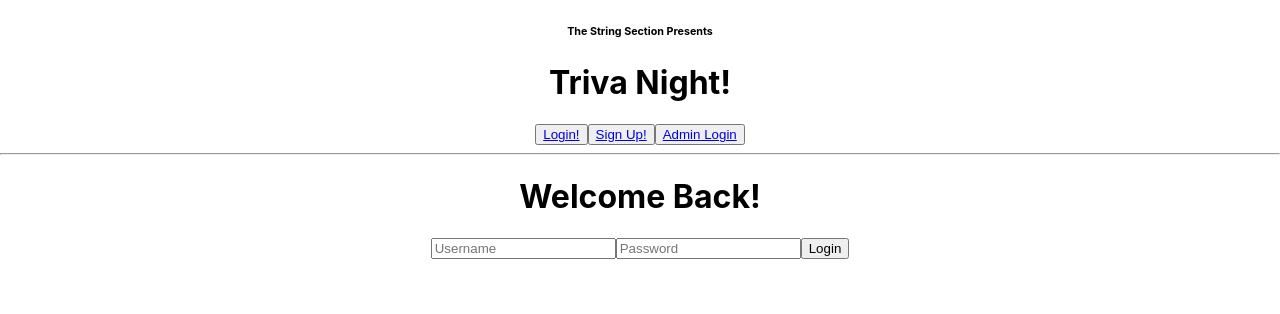
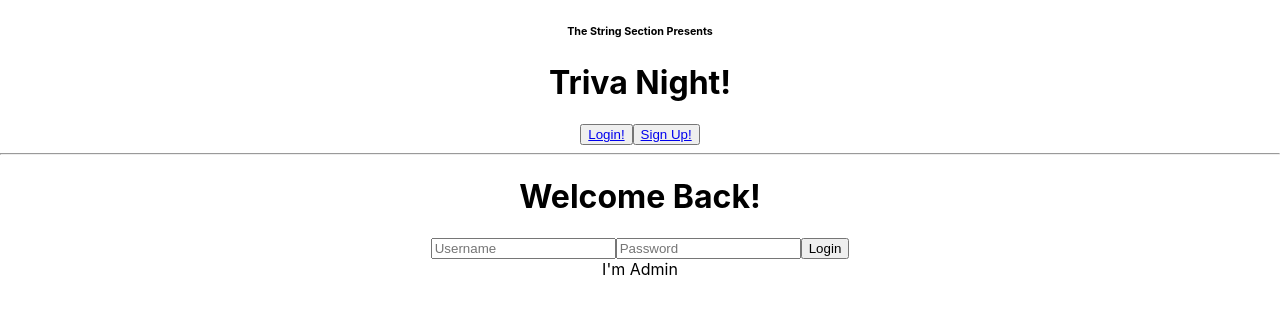
Before and after one commit to alicol/gn-client, a React (Create React App) app: page /UserLogin in a window 1280 px wide. Shown: the top 314 px of the page. Built offline with nearby package versions, Linux system fonts and the light colour scheme.

Commit message:
continued to implement admin

```diff
--- a/src/Auth/Auth.tsx
+++ b/src/Auth/Auth.tsx
@@ -7,7 +7,7 @@ import {
 } from 'react-router-dom';
 import UserLogin from './UserLogin';
 import UserSignup from './UserSignup';
-import AdminLogin from './AdminLogin';
+
 
 export interface AuthProps {
 
@@ -22,12 +22,10 @@ const Auth: React.SFC<AuthProps> = () => {
                 <div>
                     <button><Link to="/UserLogin">Login!</Link></button>
                     <button><Link to="/UserSignup">Sign Up!</Link></button>
-                    <button><Link to="/AdminLogin">Admin Login</Link></button>
                     <hr />
                     <Switch>
                         <Route exact path='/UserLogin' component={UserLogin} />
                         <Route exact path='/UserSignup' component={UserSignup}/>
-                        <Route exact path='/AdminLogin' component={AdminLogin}/>
                     </Switch>
                 </div>
             </Router>
--- a/src/Auth/UserLogin.tsx
+++ b/src/Auth/UserLogin.tsx
@@ -6,7 +6,8 @@ export interface UserLoginProps {
 
 export interface UserLoginState {
     username: string,
-    password: string
+    password: string,
+    // token: string
 }
 
 class UserLogin extends React.Component<UserLoginProps, UserLoginState> {
@@ -23,9 +24,26 @@ class UserLogin extends React.Component<UserLoginProps, UserLoginState> {
 
         fetch(url, requestOptions)
             .then(response => response.json())
-            .then((json: LoginResponse) => {
-                console.log(json.sessionToken)
+            .then((data: LoginResponse) => {
+                // set the token
+                //store it in local storage
+                // store permission in local storage
+
+                localStorage.setItem("permission", data.permission)
             })
+        // .then((json: LoginResponse) => {
+        //     console.log(json.sessionToken)
+        // })
+
+
+    }
+        displayMoreInfo() {
+
+        if (localStorage.getItem("permission") === 'basic') {
+            return <div>I'm Basic</div>
+        } else{
+            return <div>I'm  Admin</div>
+        }
     }
     render() {
         return (
@@ -35,6 +53,8 @@ class UserLogin extends React.Component<UserLoginProps, UserLoginState> {
                 <input onChange={(e) => this.setState({ username: e.target.value })} type="text" name="username" placeholder="Username" id="username" />
                 <input onChange={(e) => this.setState({ password: e.target.value })} type="password" name="password" id="password" placeholder="Password" />
                 <button onClick={this.handleClick}>Login</button>
+
+                {this.displayMoreInfo()}
             </div>
         );
     }
@@ -55,6 +75,7 @@ export interface LoginResponse {
     message: string;
     userName: string;
     sessionToken: string;
+    permission: string;
 
 
 }
```
